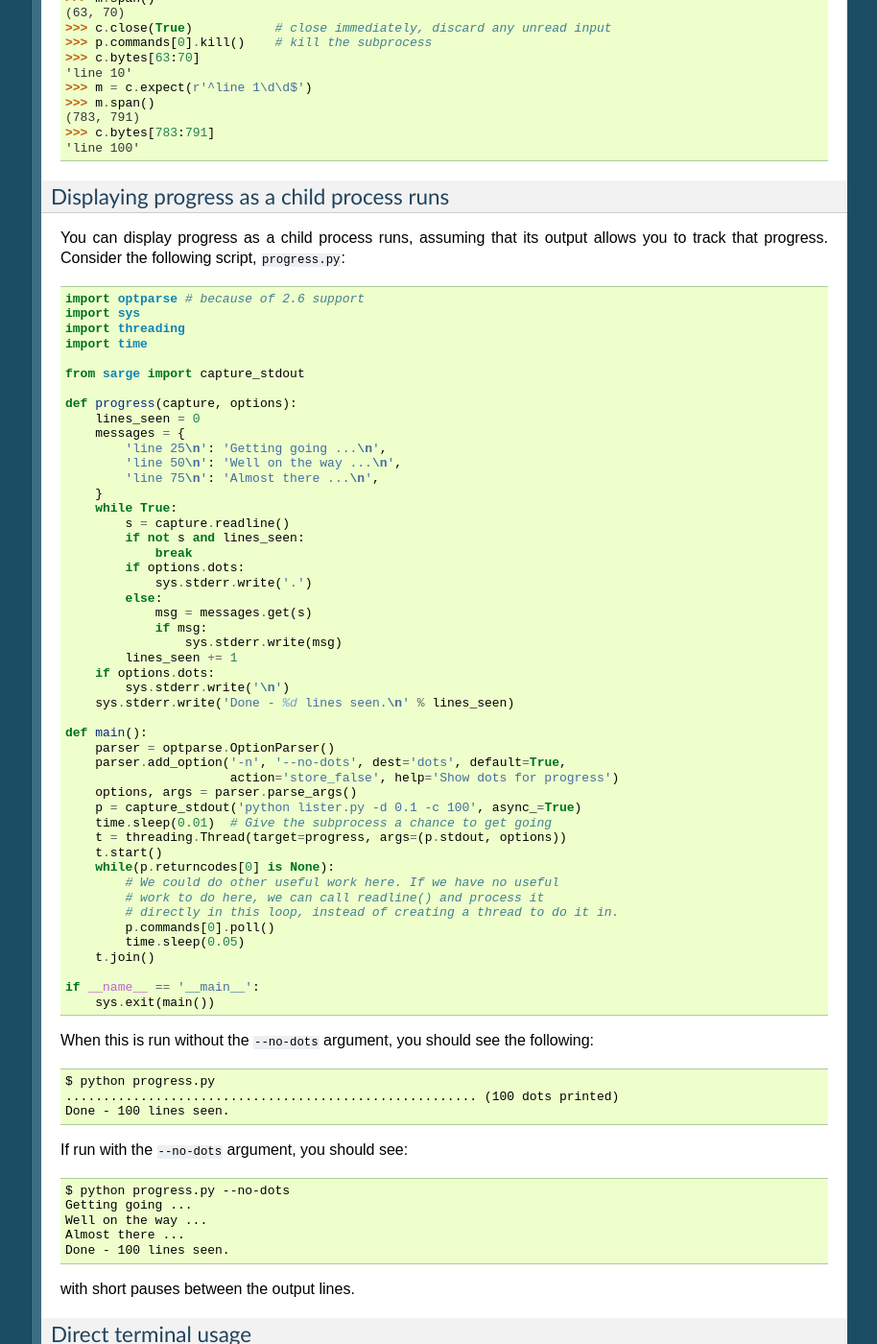
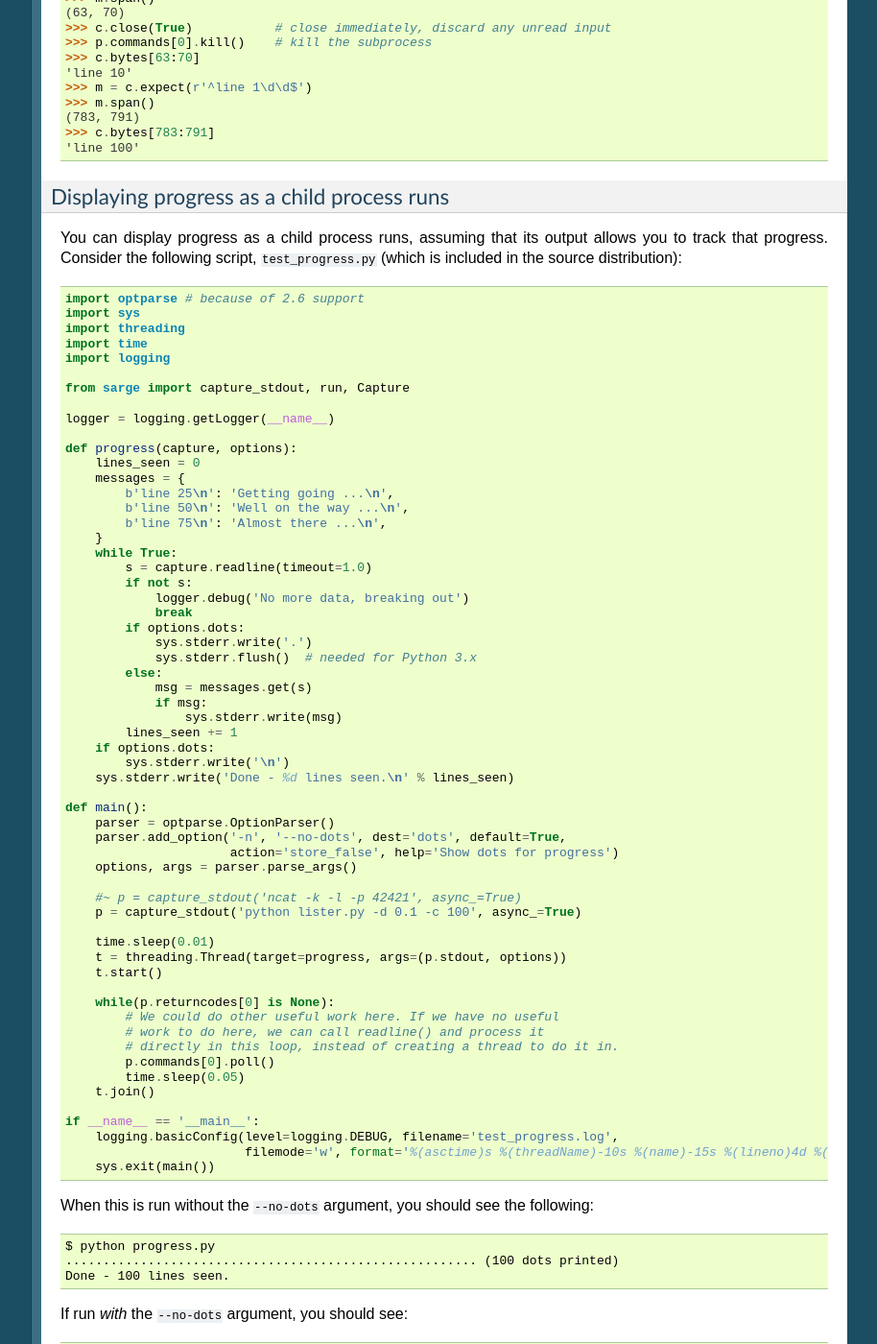
Before and after one commit to vsajip/sarge, a Sphinx documentation site: the page built from docs/tutorial.rst, in a window 1280 px wide and 1400 px high, scrolled down 9332 px. Shown: the whole window at 96% size, without its empty margins (187-1101 px from the left). Built offline with Sphinx 7.4.7, drawn with Linux system fonts in a browser that asks for light colours; formulas are drawn with MathJax 3.

Commit message:
Updated progress example in tutorial.

```diff
--- a/docs/tutorial.rst
+++ b/docs/tutorial.rst
@@ -594,28 +594,33 @@ Displaying progress as a child process runs
 
 You can display progress as a child process runs, assuming that its output
 allows you to track that progress. Consider the following script,
-``progress.py``::
+``test_progress.py`` (which is included in the source distribution)::
 
     import optparse # because of 2.6 support
     import sys
     import threading
     import time
+    import logging
 
-    from sarge import capture_stdout
+    from sarge import capture_stdout, run, Capture
+
+    logger = logging.getLogger(__name__)
 
     def progress(capture, options):
         lines_seen = 0
         messages = {
-            'line 25\n': 'Getting going ...\n',
-            'line 50\n': 'Well on the way ...\n',
-            'line 75\n': 'Almost there ...\n',
+            b'line 25\n': 'Getting going ...\n',
+            b'line 50\n': 'Well on the way ...\n',
+            b'line 75\n': 'Almost there ...\n',
         }
         while True:
-            s = capture.readline()
-            if not s and lines_seen:
+            s = capture.readline(timeout=1.0)
+            if not s:
+                logger.debug('No more data, breaking out')
                 break
             if options.dots:
                 sys.stderr.write('.')
+                sys.stderr.flush()  # needed for Python 3.x
             else:
                 msg = messages.get(s)
                 if msg:
@@ -630,10 +635,14 @@ allows you to track that progress. Consider the following script,
         parser.add_option('-n', '--no-dots', dest='dots', default=True,
                           action='store_false', help='Show dots for progress')
         options, args = parser.parse_args()
+
+        #~ p = capture_stdout('ncat -k -l -p 42421', async_=True)
         p = capture_stdout('python lister.py -d 0.1 -c 100', async_=True)
-        time.sleep(0.01)  # Give the subprocess a chance to get going
+
+        time.sleep(0.01)
         t = threading.Thread(target=progress, args=(p.stdout, options))
         t.start()
+
         while(p.returncodes[0] is None):
             # We could do other useful work here. If we have no useful
             # work to do here, we can call readline() and process it
@@ -643,6 +652,8 @@ allows you to track that progress. Consider the following script,
         t.join()
 
     if __name__ == '__main__':
+        logging.basicConfig(level=logging.DEBUG, filename='test_progress.log',
+                            filemode='w', format='%(asctime)s %(threadName)-10s %(name)-15s %(lineno)4d %(message)s')
         sys.exit(main())
 
 When this is run without the ``--no-dots`` argument, you should see the
@@ -652,7 +663,7 @@ following::
     ....................................................... (100 dots printed)
     Done - 100 lines seen.
 
-If run with the ``--no-dots`` argument, you should see::
+If run *with* the ``--no-dots`` argument, you should see::
 
     $ python progress.py --no-dots
     Getting going ...
```
